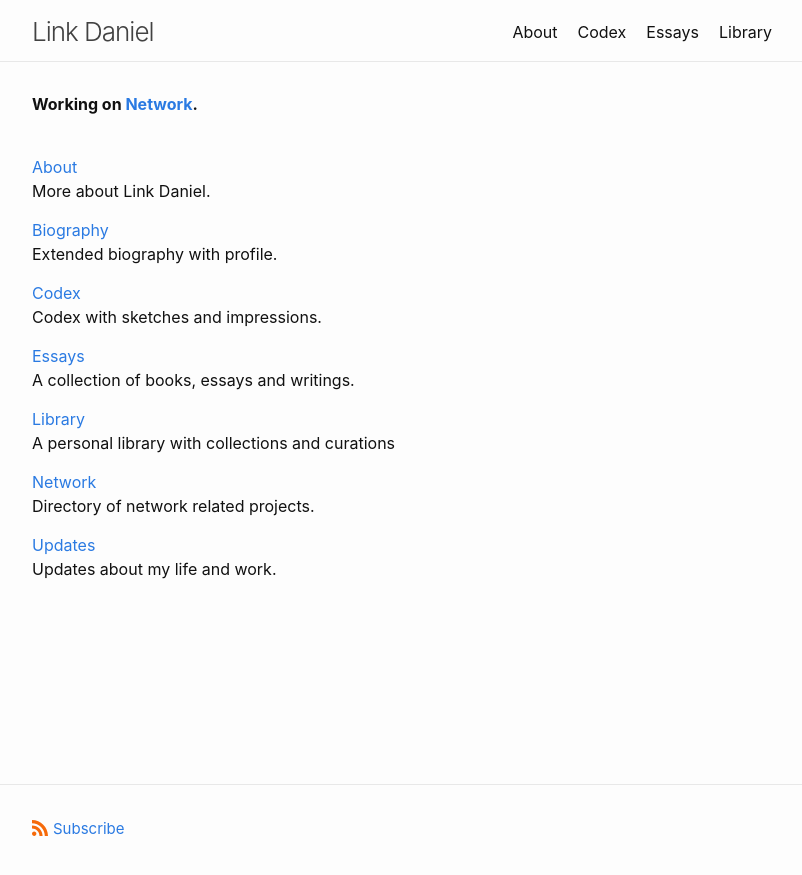
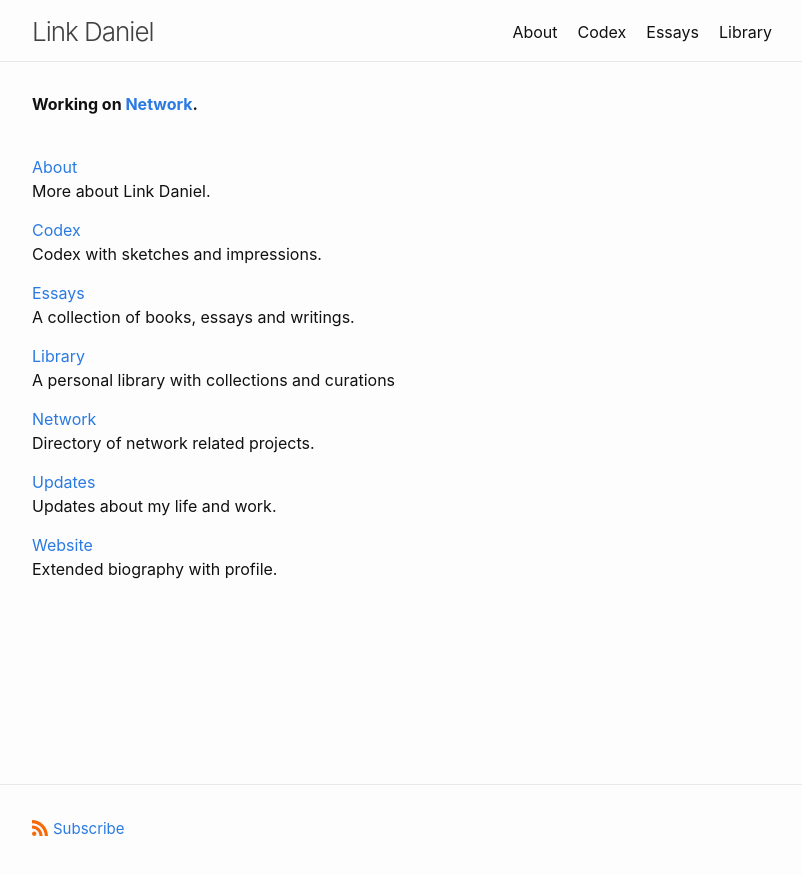
Before and after one commit to link-daniel/link.github.io, a Jekyll site: the page built from index.md, in a window 1280 px wide. Shown: the top 875 px of the page, without its empty margins (238-1040 px from the left). Built offline with Jekyll 4.4.1, drawn with Linux system fonts in a browser that asks for light colours.

Commit message:
Update index.md

```diff
--- a/index.md
+++ b/index.md
@@ -12,13 +12,9 @@ layout: home
 <br>
 <br>
 
-[About](https://linkdaniel.org/about)
+[About](/about)
 <br>
 More about Link Daniel.
-
-[Biography](https://linkdaniel.org/bio)
-<br>
-Extended biography with profile.
 
 [Codex](/codex)
 <br>
@@ -40,6 +36,10 @@ Directory of network related projects.
 <br>
 Updates about my life and work.
 
+[Website](https://linkdaniel.org)
+<br>
+Extended biography with profile.
+
 <br>
 <br>
 <br>
```
